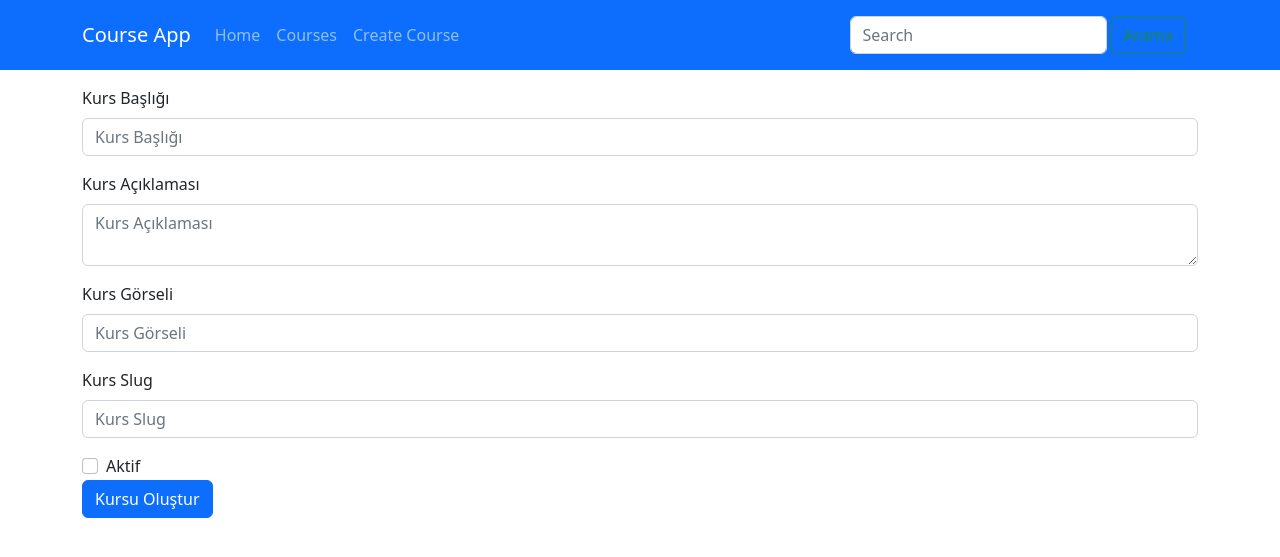
After one commit to Abdulkadir2516/Django_project_course, a Django app: page /kurs/create-kurs in a window 1280 px wide. The commit adds this page. Shown: the top 557 px of the page. Run offline with Django 4.2, Linux system fonts and the light colour scheme; some libraries are stand-ins or nearby versions.

Commit message:
Add create course functionality with form and navigation link

```diff
--- /dev/null
+++ b/courseapp/courses/templates/courses/create_course.html
@@ -0,0 +1,62 @@
+{% extends 'layout.html' %}
+
+{% load static %}
+
+
+
+{% block content %}
+    <div class="container mt-3">
+        <div class="row">
+           <div class="col-12">
+
+                <form action="{% url 'create_course' %}" method="POST">
+                    {% csrf_token %}
+
+                    <div class="mb-3">
+                        <label for="title" class="form-label">Kurs Başlığı</label>
+                        <input type="text" class="form-control" id="title" name="title" placeholder="Kurs Başlığı">
+                    </div>
+                    <div class="mb-3">
+                        <label for="description" class="form-label">Kurs Açıklaması</label>
+                        <textarea class="form-control" id="description" name="description" placeholder="Kurs Açıklaması"></textarea>
+                    </div>
+                    <div class="mb-3">
+                        <label for="imageUrl" class="form-label">Kurs Görseli</label>
+                        <input type="text" class="form-control" id="imageUrl" name="imageUrl" placeholder="Kurs Görseli">
+                    </div>
+                    <div class="mb-3">
+                        <label for="slug" class="form-label">Kurs Slug</label>
+                        <input type="text" class="form-control" id="slug" name="slug" placeholder="Kurs Slug">
+                    </div>
+                    <div class="form-check" mb-3>
+                        <input class="form-check-input" type="checkbox" id="isActive" name="isActive">
+                        <label class="form-check-label" for="isActive">
+                            Aktif
+                        </label>
+                    </div>
+
+                    <div class="mb-3">
+                        <button type="submit" class="btn btn-primary">Kursu Oluştur</button>
+
+                    </div>
+
+
+
+
+
+                </form>
+
+
+
+            </div>
+
+
+        </div>
+
+
+        </div>
+    </div>
+
+{% endblock %}
+
+{% block title %} Create Course {% endblock %}
--- a/courseapp/courses/urls.py
+++ b/courseapp/courses/urls.py
@@ -10,6 +10,8 @@ from . import views
 urlpatterns = [
     path('', views.index, name='index'),
     path('search', views.search, name='search'),
+    path('create-kurs', views.create_kurs, name='create_course'),
+
     path('<slug:slug>', views.detay, name='course_details'),
     path('kategori/<slug:slug>',views.getCoursesByCategory, name='getCoursesByCategory'),
 
--- a/courseapp/courses/views.py
+++ b/courseapp/courses/views.py
@@ -50,6 +50,28 @@ def search(request):
         "search_query": query  # Arama sorgusunu template'e gönder
     })
 
+def create_kurs(request):
+
+    if request.method == 'POST':
+        title = request.POST.get('title')
+        description = request.POST.get('description')
+        image = request.POST.get('imageUrl')  # Dosya yükleme için request.FILES kullanılır
+        isActive = request.POST.get('isActive', False) == 'on'  # Checkbox değeri
+        slug = request.POST.get('slug')
+
+        kurs = Course(
+            title=title,
+            description=description,
+            imageUrl=image,
+            isActive=isActive,
+            slug=slug,
+        )
+        kurs.save()  # Kursu veritabanına kaydet
+
+
+        return redirect("/kurs")
+
+    return render(request, 'courses/create_course.html')
 
 
 def kurslar(request):
--- a/courseapp/templates/partials/_nav.html
+++ b/courseapp/templates/partials/_nav.html
@@ -9,11 +9,10 @@
                     <a class="nav-link" href="{% url "index" %}">Courses</a>
                 </li>
                 <li class="nav-item">
-                    <a class="nav-link" href="/contact">Contact</a>
+                    <a class="nav-link" href="{% url 'create_course' %}">Create Course</a>
                 </li>
-                <li class="nav-item">
-                    <a class="nav-link" href="/about">About</a>
-                </li>
+
+
 
             </ul>
 
```
